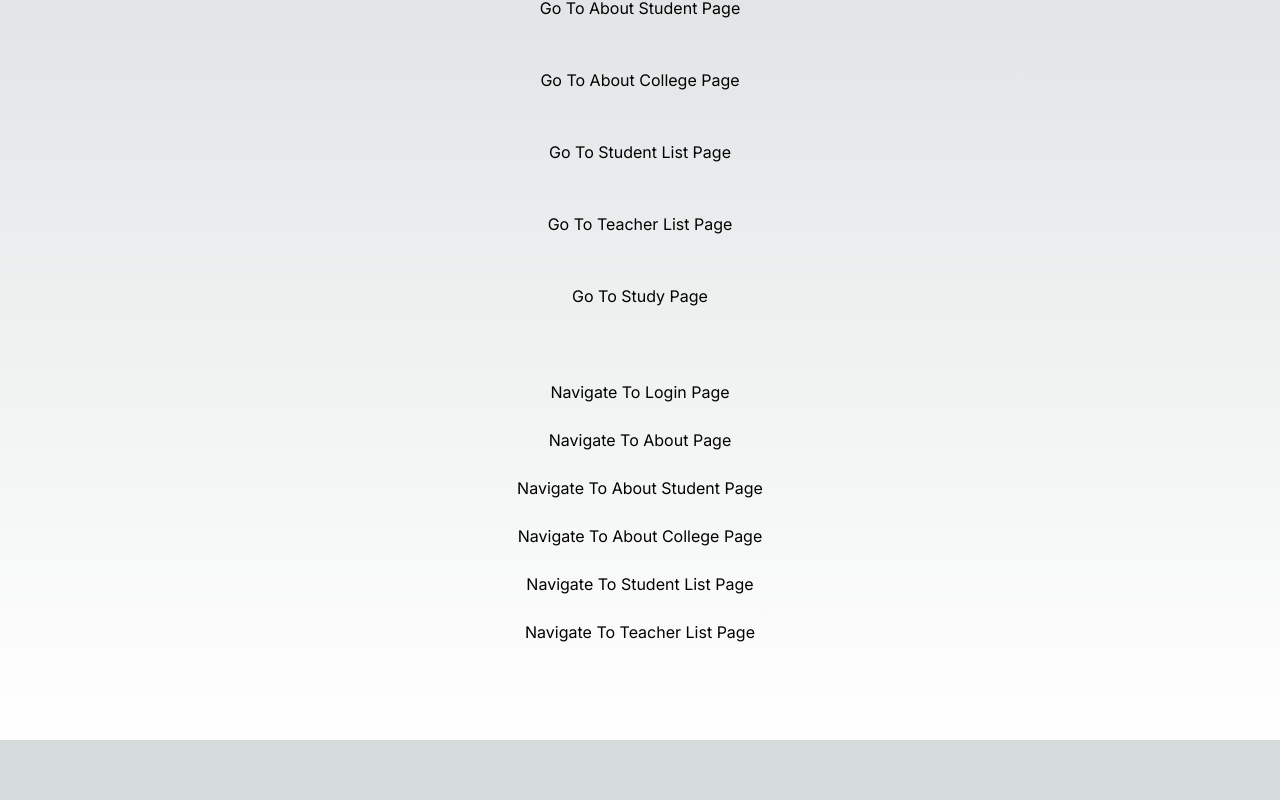
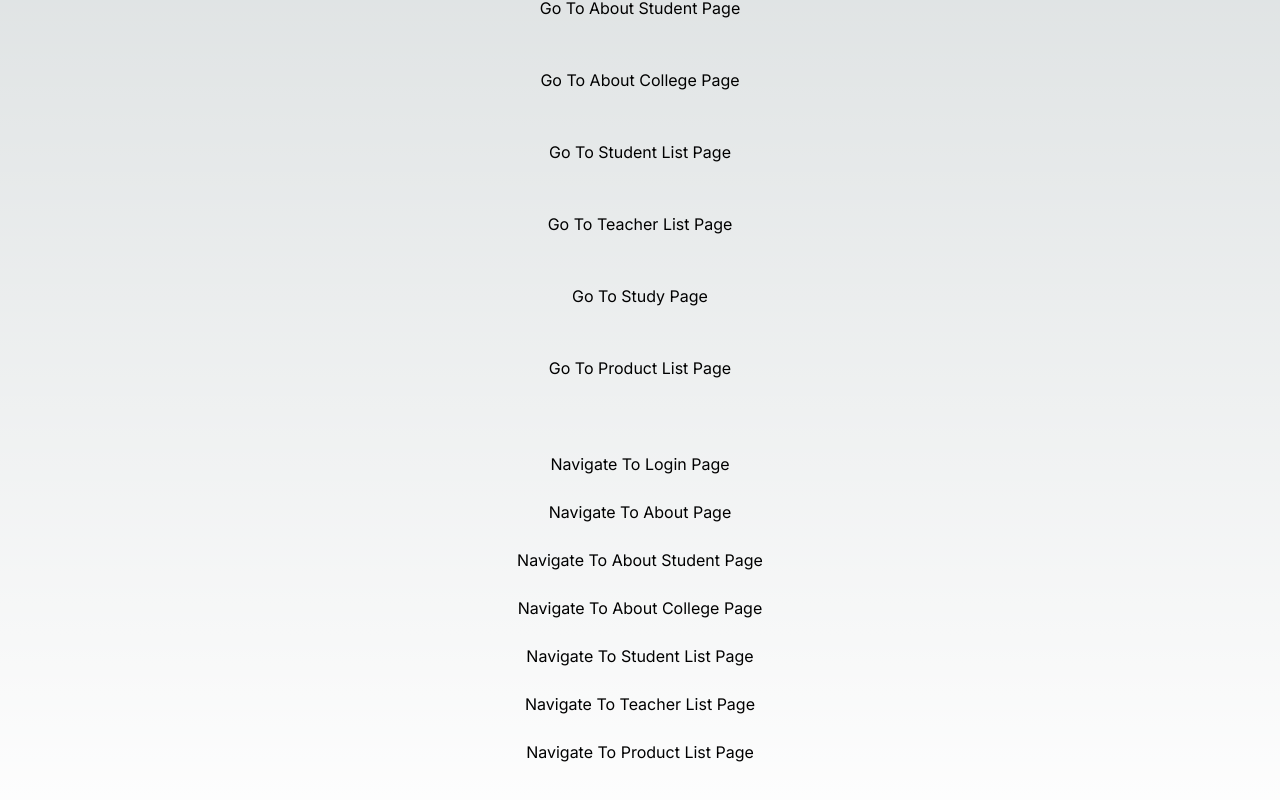
Before and after one commit to amitroy497/full-next-study, a Next.js app: page / in a window 1280 px wide. Shown: the part 292-1092 px from the top of the page. Before the commit the page ends 1032 px from the top, so only its background shows below. Built offline with nearby package versions, Linux system fonts and the light colour scheme.

Commit message:
14. Fetching Api Data In Client Component

```diff
--- a/src/app/page.tsx
+++ b/src/app/page.tsx
@@ -30,6 +30,9 @@ export default function Home() {
 			<Link href='/study'>Go To Study Page</Link>
 			<br />
 			<br />
+			<Link href='/productList'>Go To Product List Page</Link>
+			<br />
+			<br />
 			<br />
 			<button onClick={() => router.push('/login')}>
 				Navigate To Login Page
@@ -54,6 +57,10 @@ export default function Home() {
 			<button onClick={() => router.push('/teacherList')}>
 				Navigate To Teacher List Page
 			</button>
+			<br />
+			<button onClick={() => router.push('/productList')}>
+				Navigate To Product List Page
+			</button>
 		</main>
 	);
 }
--- /dev/null
+++ b/src/app/productList/page.tsx
@@ -0,0 +1,29 @@
+'use client';
+import Link from 'next/link';
+import { useEffect, useState } from 'react';
+
+const ProductListPage = () => {
+	const [products, setProducts] = useState([]);
+	const fetchData = async () => {
+		const data = await fetch('https://dummyjson.com/products');
+		const res = await data.json();
+		setProducts(res?.products);
+	};
+
+	useEffect(() => {
+		fetchData();
+	}, []);
+	return (
+		<>
+			<h1>Product List Page</h1>
+			<Link href='/'>Back To Home Page</Link>
+			{products.map((product: any) => (
+				<h3 key={product?.id}>
+					id: {product?.id} Name: {product?.title} Price: {product?.price}
+				</h3>
+			))}
+		</>
+	);
+};
+
+export default ProductListPage;
```
